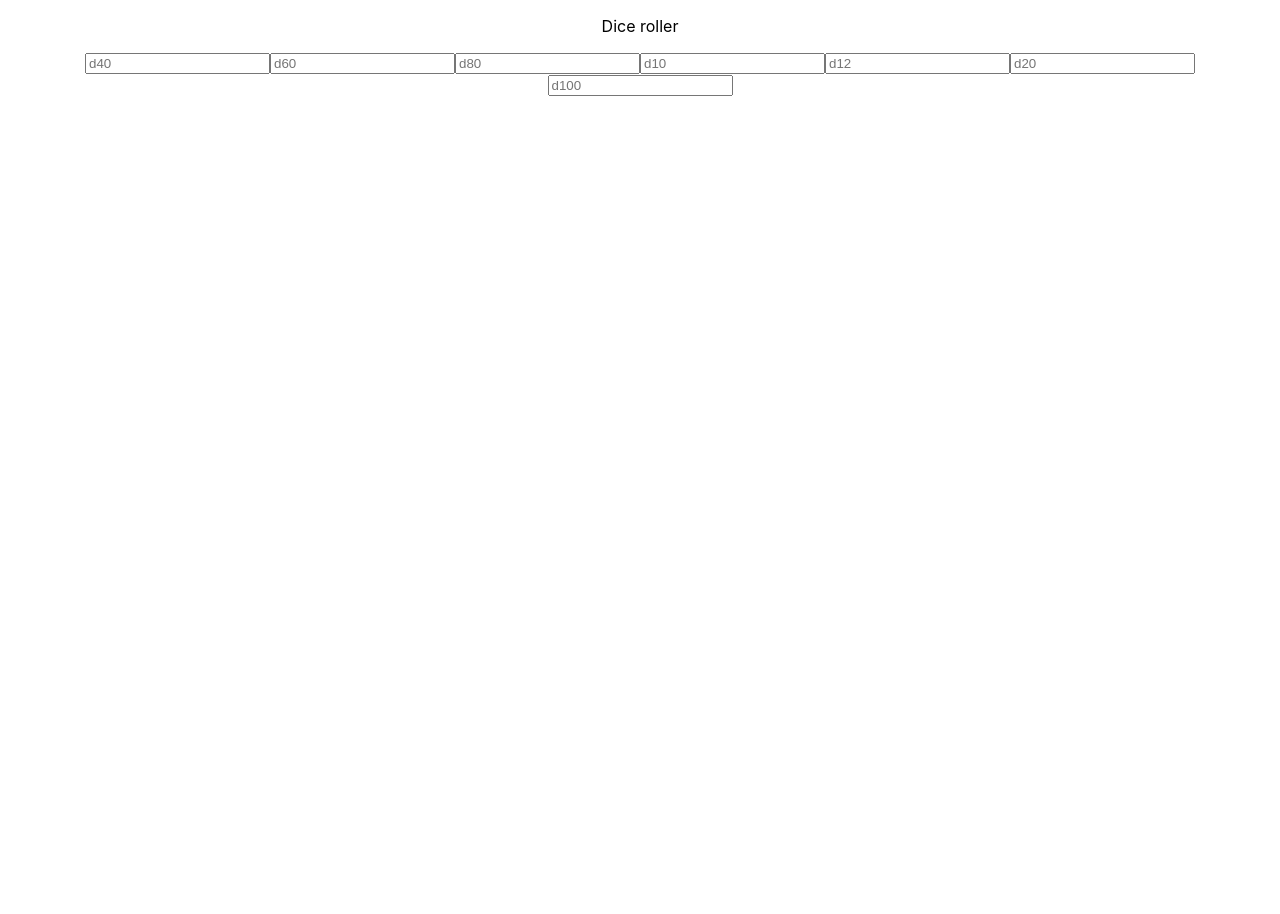
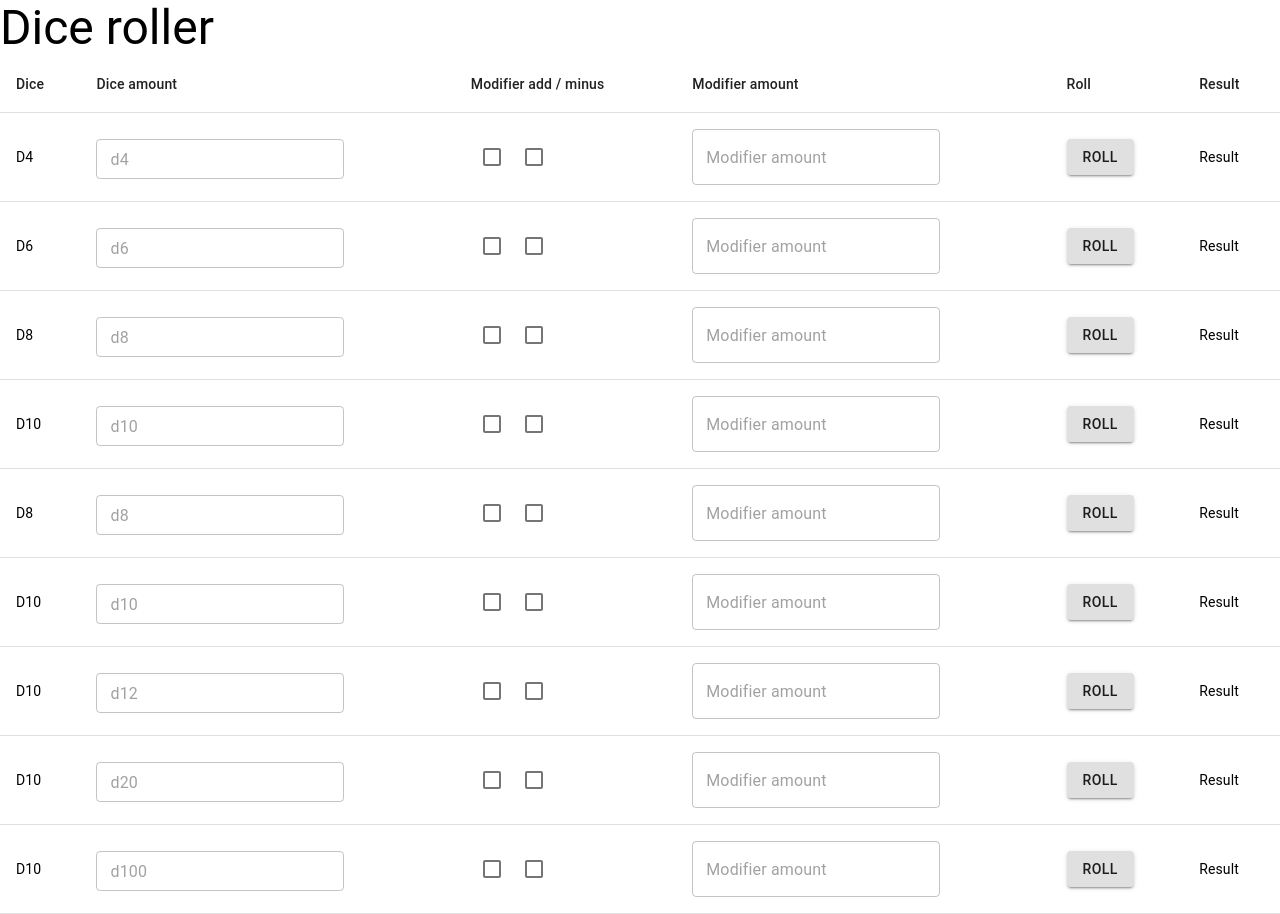
Before and after one commit to Ninjatsu1/dice-roller, a React (Create React App) app: page / in a window 1280 px wide. Before the commit the page ends 800 px from the top, so only its background shows below. Built offline with nearby package versions, Linux system fonts and the light colour scheme.

Commit message:
Basic styles added. Routing added.

```diff
--- a/package.json
+++ b/package.json
@@ -3,6 +3,7 @@
   "version": "0.1.0",
   "private": true,
   "dependencies": {
+    "@material-ui/core": "^4.11.1",
     "@testing-library/jest-dom": "^5.11.4",
     "@testing-library/react": "^11.1.0",
     "@testing-library/user-event": "^12.1.10",
@@ -10,8 +11,10 @@
     "@types/node": "^12.0.0",
     "@types/react": "^16.9.53",
     "@types/react-dom": "^16.9.8",
+    "@types/react-router-dom": "^5.1.6",
     "react": "^17.0.1",
     "react-dom": "^17.0.1",
+    "react-router-dom": "^5.2.0",
     "react-scripts": "4.0.1",
     "typescript": "^4.0.3",
     "web-vitals": "^0.2.4"
--- a/src/App.tsx
+++ b/src/App.tsx
@@ -1,20 +1,18 @@
 import React from "react";
 import "./App.css";
+import { TextField, FormControlLabel } from "@material-ui/core";
+import { BrowserRouter as Router, Switch, Route, Link } from "react-router-dom";
+import Home from "./components/screens/home";
 
 function App() {
   return (
-    <div className="App">
-      <header>
-        <p>Dice roller</p>
-        <input placeholder="d40" />
-        <input placeholder="d60" />
-        <input placeholder="d80" />
-        <input placeholder="d10" />
-        <input placeholder="d12" />
-        <input placeholder="d20" />
-        <input placeholder="d100" />
-      </header>
-    </div>
+    <Router>
+      <Switch>
+        <Route path="/">
+          <Home />
+        </Route>
+      </Switch>
+    </Router>
   );
 }
 
--- /dev/null
+++ b/src/components/screens/home.tsx
@@ -0,0 +1,264 @@
+import React from "react";
+import { TextField, Typography, Button, TableContainer, Table, TableHead, TableRow, TableCell, Checkbox } from "@material-ui/core";
+
+/**
+ * Props
+ */
+interface Props { }
+
+/**
+ * State
+ */
+interface State { }
+
+//Home screen
+class Home extends React.Component<Props, State> {
+	public render = () => {
+		return (
+			<>
+				<div>
+					<header>
+						<Typography variant="h3">
+							Dice roller
+						</Typography>
+						<TableContainer>
+							<Table aria-label="Table that contains dices">
+								<TableHead>
+									<TableRow>
+										<TableCell>
+											Dice
+										</TableCell>
+										<TableCell>
+											Dice amount
+										</TableCell>
+										<TableCell>
+											Modifier add / minus
+										</TableCell>
+										<TableCell>
+											Modifier amount
+										</TableCell>
+										<TableCell>
+											Roll
+										</TableCell>
+										<TableCell>
+											Result
+										</TableCell>
+									</TableRow>
+								</TableHead>
+								<TableRow>
+									<TableCell>
+										D4
+									</TableCell>
+									<TableCell>
+										<TextField placeholder="d4" margin="dense" variant="outlined" />
+									</TableCell>
+									<TableCell>
+										<Checkbox />
+										<Checkbox />
+									</TableCell>
+									<TableCell>
+										<TextField placeholder="Modifier amount" variant="outlined" />
+									</TableCell>
+									<TableCell>
+										<Button variant="contained">
+											Roll
+										</Button>
+									</TableCell>
+									<TableCell>
+										Result
+									</TableCell>
+								</TableRow>
+								<TableRow>
+									<TableCell>
+										D6
+									</TableCell>
+									<TableCell>
+										<TextField placeholder="d6" margin="dense" variant="outlined" />
+									</TableCell>
+									<TableCell>
+										<Checkbox />
+										<Checkbox />
+									</TableCell>
+									<TableCell>
+										<TextField placeholder="Modifier amount" variant="outlined" />
+									</TableCell>
+									<TableCell>
+										<Button variant="contained">
+											Roll
+								</Button>
+									</TableCell>
+									<TableCell>
+										Result
+									</TableCell>
+								</TableRow>
+								<TableRow>
+									<TableCell>
+										D8
+									</TableCell>
+									<TableCell>
+										<TextField placeholder="d8" margin="dense" variant="outlined" />
+									</TableCell>
+									<TableCell>
+										<Checkbox />
+										<Checkbox />
+									</TableCell>
+									<TableCell>
+										<TextField placeholder="Modifier amount" variant="outlined" />
+									</TableCell>
+									<TableCell>
+										<Button variant="contained">
+											Roll
+										</Button>
+									</TableCell>
+									<TableCell>
+										Result
+									</TableCell>
+								</TableRow>
+								<TableRow>
+									<TableCell>
+										D10
+									</TableCell>
+									<TableCell>
+										<TextField placeholder="d10" margin="dense" variant="outlined" />
+									</TableCell>
+									<TableCell>
+										<Checkbox />
+										<Checkbox />
+									</TableCell>
+									<TableCell>
+										<TextField placeholder="Modifier amount" variant="outlined" />
+									</TableCell>
+									<TableCell>
+										<Button variant="contained">
+											Roll
+										</Button>
+									</TableCell>
+									<TableCell>
+										Result
+									</TableCell>
+								</TableRow>
+								<TableRow>
+									<TableCell>
+										D8
+									</TableCell>
+									<TableCell>
+										<TextField placeholder="d8" margin="dense" variant="outlined" />
+									</TableCell>
+									<TableCell>
+										<Checkbox />
+										<Checkbox />
+									</TableCell>
+									<TableCell>
+										<TextField placeholder="Modifier amount" variant="outlined" />
+									</TableCell>
+									<TableCell>
+										<Button variant="contained">
+											Roll
+										</Button>
+									</TableCell>
+									<TableCell>
+										Result
+									</TableCell>
+								</TableRow>
+								<TableRow>
+									<TableCell>
+										D10
+									</TableCell>
+									<TableCell>
+										<TextField placeholder="d10" margin="dense" variant="outlined" />
+									</TableCell>
+									<TableCell>
+										<Checkbox />
+										<Checkbox />
+									</TableCell>
+									<TableCell>
+										<TextField placeholder="Modifier amount" variant="outlined" />
+									</TableCell>
+									<TableCell>
+										<Button variant="contained">
+											Roll
+								</Button>
+									</TableCell>
+									<TableCell>
+										Result
+									</TableCell>
+								</TableRow>
+								<TableRow>
+									<TableCell>
+										D10
+									</TableCell>
+									<TableCell>
+										<TextField placeholder="d12" margin="dense" variant="outlined" />
+									</TableCell>
+									<TableCell>
+										<Checkbox />
+										<Checkbox />
+									</TableCell>
+									<TableCell>
+										<TextField placeholder="Modifier amount" variant="outlined" />
+									</TableCell>
+									<TableCell>
+										<Button variant="contained">
+											Roll
+								</Button>
+									</TableCell>
+									<TableCell>
+										Result
+									</TableCell>
+								</TableRow>
+								<TableRow>
+									<TableCell>
+										D10
+									</TableCell>
+									<TableCell>
+										<TextField placeholder="d20" margin="dense" variant="outlined" />
+									</TableCell>
+									<TableCell>
+										<Checkbox />
+										<Checkbox />
+									</TableCell>
+									<TableCell>
+										<TextField placeholder="Modifier amount" variant="outlined" />
+									</TableCell>
+									<TableCell>
+										<Button variant="contained">
+											Roll
+								</Button>
+									</TableCell>
+									<TableCell>
+										Result
+									</TableCell>
+								</TableRow>
+								<TableRow>
+									<TableCell>
+										D10
+									</TableCell>
+									<TableCell>
+										<TextField placeholder="d100" margin="dense" variant="outlined" />
+									</TableCell>
+									<TableCell>
+										<Checkbox />
+										<Checkbox />
+									</TableCell>
+									<TableCell>
+										<TextField placeholder="Modifier amount" variant="outlined" />
+									</TableCell>
+									<TableCell>
+										<Button variant="contained">
+											Roll
+										</Button>
+									</TableCell>
+									<TableCell>
+										Result
+									</TableCell>
+								</TableRow>
+							</Table>
+						</TableContainer>
+					</header>
+				</div>
+			</>
+		)
+	}
+}
+
+export default Home;
```
Also changed, not shown: tsconfig.json (+9 -3 lines).
